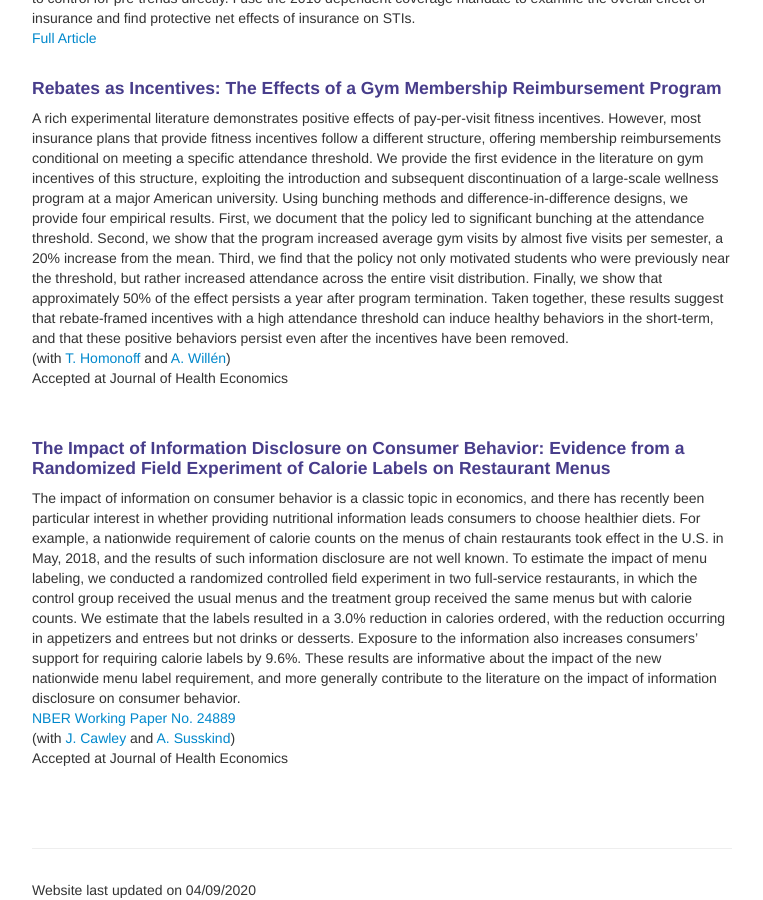
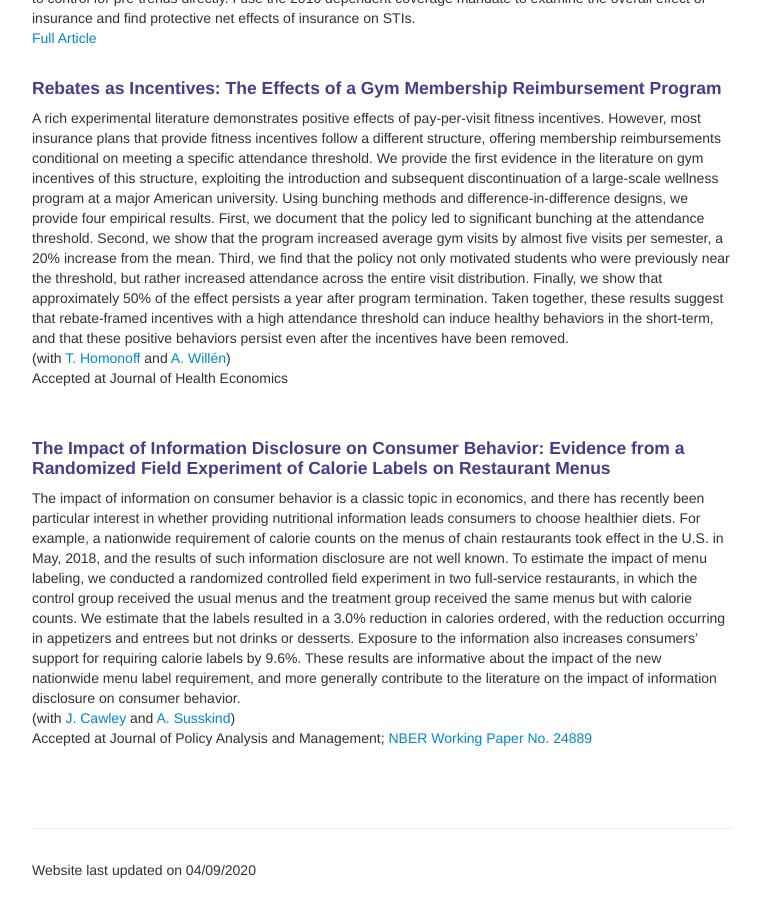
Before and after one commit to bjwillage/bjwillage.github.io, a Jekyll site: the page built from pages/research.md, in a window 1280 px wide and 900 px high, scrolled down 1554 px. Shown: the whole window, without its empty margins (258-1021 px from the left). Built offline with Jekyll 4.4.1, drawn with Linux system fonts in a browser that asks for light colours.

Commit message:
Update research.md

```diff
--- a/pages/research.md
+++ b/pages/research.md
@@ -51,9 +51,8 @@ Accepted at Journal of Health Economics<br>
 
 #### The Impact of Information Disclosure on Consumer Behavior: Evidence from a Randomized Field Experiment of Calorie Labels on Restaurant Menus
 The impact of information on consumer behavior is a classic topic in economics, and there has recently been particular interest in whether providing nutritional information leads consumers to choose healthier diets. For example, a nationwide requirement of calorie counts on the menus of chain restaurants took effect in the U.S. in May, 2018, and the results of such information disclosure are not well known. To estimate the impact of menu labeling, we conducted a randomized controlled field experiment in two full-service restaurants, in which the control group received the usual menus and the treatment group received the same menus but with calorie counts. We estimate that the labels resulted in a 3.0% reduction in calories ordered, with the reduction occurring in appetizers and entrees but not drinks or desserts. Exposure to the information also increases consumers’ support for requiring calorie labels by 9.6%. These results are informative about the impact of the new nationwide menu label requirement, and more generally contribute to the literature on the impact of information disclosure on consumer behavior. <br>
-<a href="http://www.nber.org/papers/w24889">NBER Working Paper No. 24889 </a><br>
 (with [J. Cawley](https://www.human.cornell.edu/people/jhc38) and [A. Susskind](https://sha.cornell.edu/faculty-research/faculty/ams76))<br>
-Accepted at Journal of Health Economics<br>
+Accepted at Journal of Policy Analysis and Management; <a href="http://www.nber.org/papers/w24889">NBER Working Paper No. 24889 </a><br>
 <br><br>
 
 <!--[click here for the most recent version of the paper]({{ BASE_PATH}}/pages/working_papers/sample-working-paper.pdf)
```
